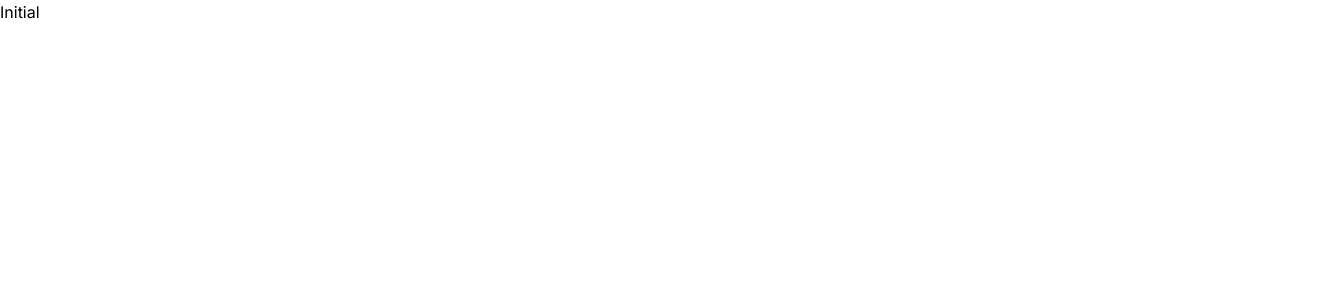
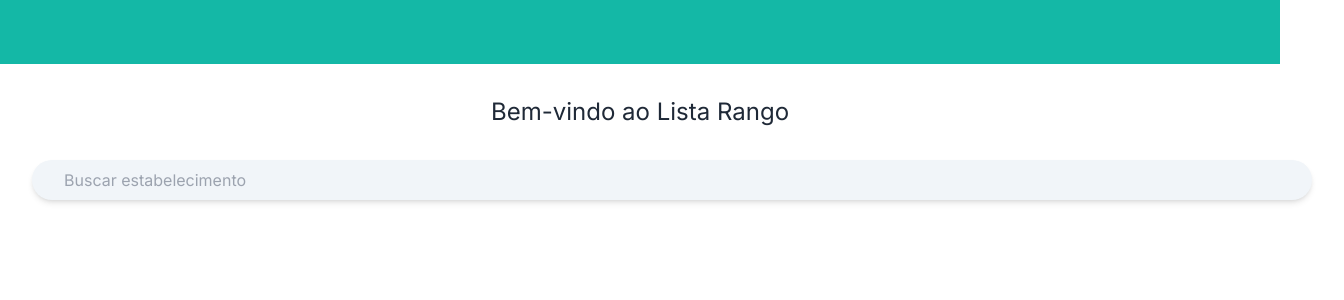
Before and after one commit to AldoWa/lista-rango, a Next.js app: page / in a window 1280 px wide. Shown: the top 300 px of the page, 1344 px wide, since content can reach past the window. Built offline with nearby package versions, Linux system fonts and the light colour scheme.

Commit message:
:sparkles: adding header and search

```diff
--- a/app/layout.tsx
+++ b/app/layout.tsx
@@ -16,7 +16,10 @@ export default function RootLayout({
 }) {
   return (
     <html lang="en">
-      <body className={inter.className}>{children}</body>
+      <body className={inter.className}>
+        <header className='w-full h-16 bg-teal-500'></header>
+        {children}
+      </body>
     </html>
   )
 }
--- a/app/page.tsx
+++ b/app/page.tsx
@@ -6,5 +6,23 @@ export const metadata: Metadata = {
   description: 'Lista Rango, onde irá listar os melhores restaurantes da região.',
 };
 export default function Home() {
-  return <h1>Initial</h1>
+  return (
+    <main className='container mx-auto'>
+      <h1 className='text-2xl text-center text-gray-800 mt-8'>Bem-vindo ao Lista Rango</h1>
+      <form>
+        <input
+          type="text"
+          className='
+            shadow-md px-8
+            w-full
+            rounded-full
+            bg-slate-100 h-10
+            focus:outline-none
+            m-8
+          '
+          placeholder='Buscar estabelecimento'
+        />
+      </form>
+    </main>
+  )
 }
```
